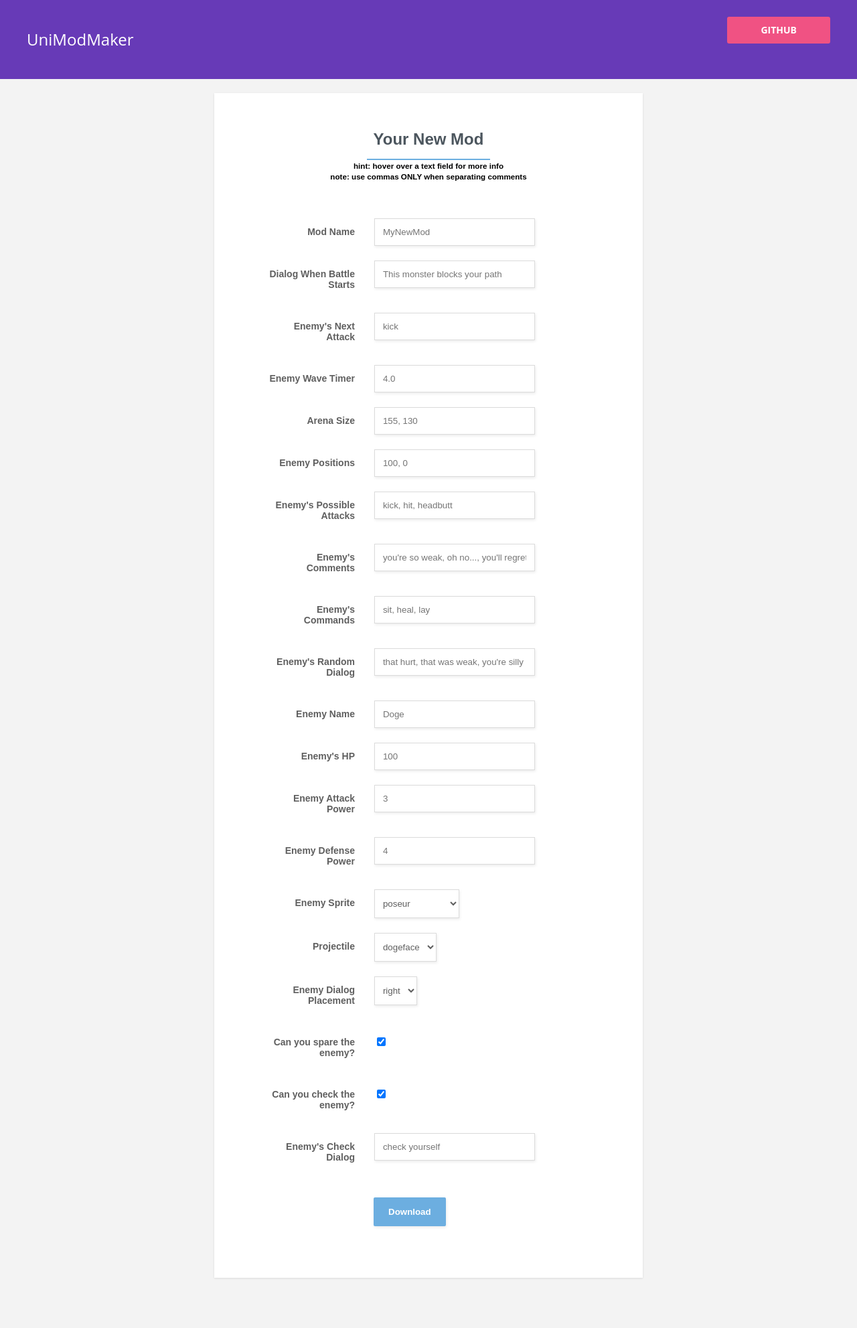
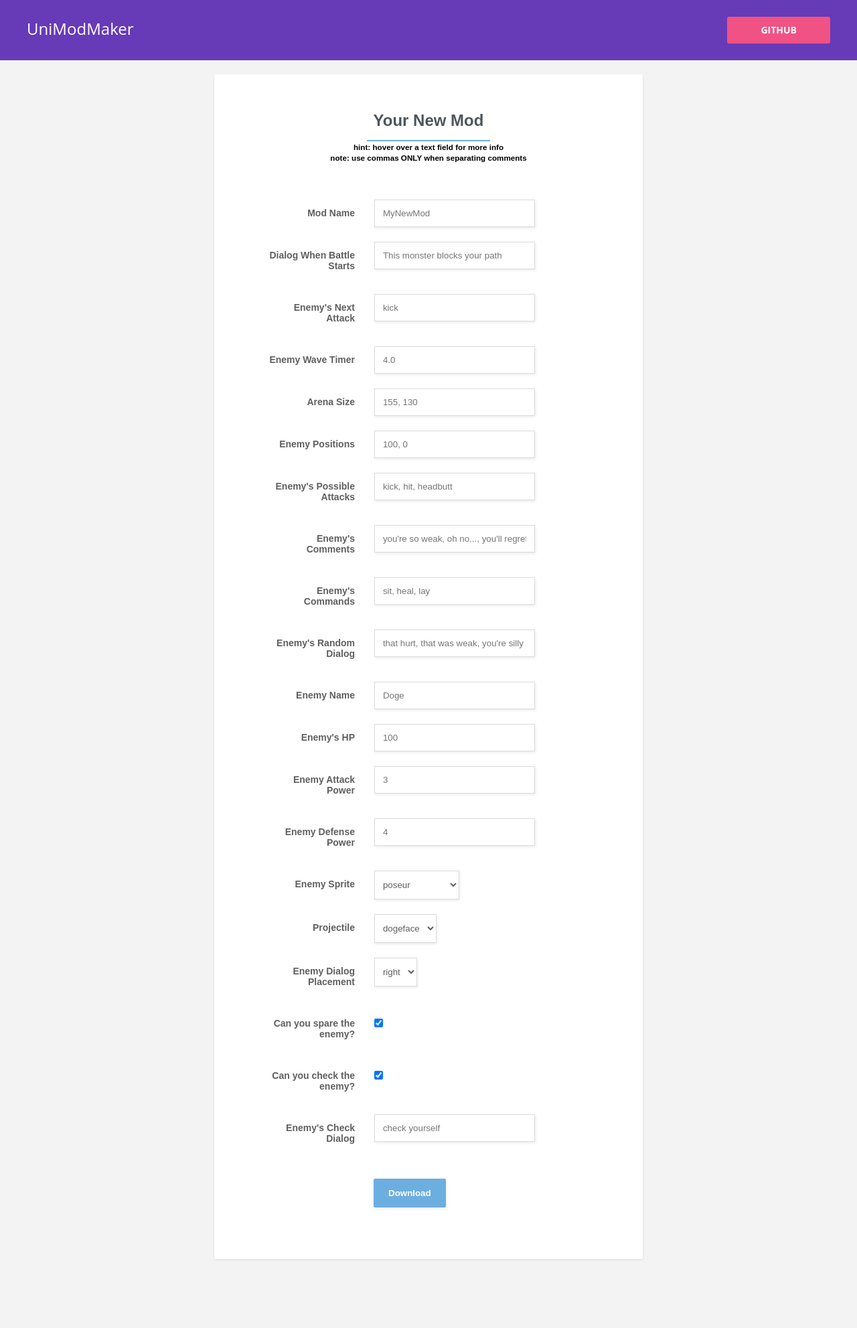
Before and after one commit to jamesalbert/UniModMaker, a Flask app: page / in a window 1280 px wide. Shown: the whole page at 67% size. After the commit the page ends 1881 px from the top, so only its background shows below. Run offline with Flask 2, Linux system fonts and the light colour scheme; some libraries are stand-ins or nearby versions.

Commit message:
fixed wrong url ref

```diff
--- a/static/assets/demo.css
+++ b/static/assets/demo.css
@@ -1,4 +1,4 @@
-@import url(googleopen.css)
+@import "googleopen.css";
 
 *{
     margin: 0;
```
